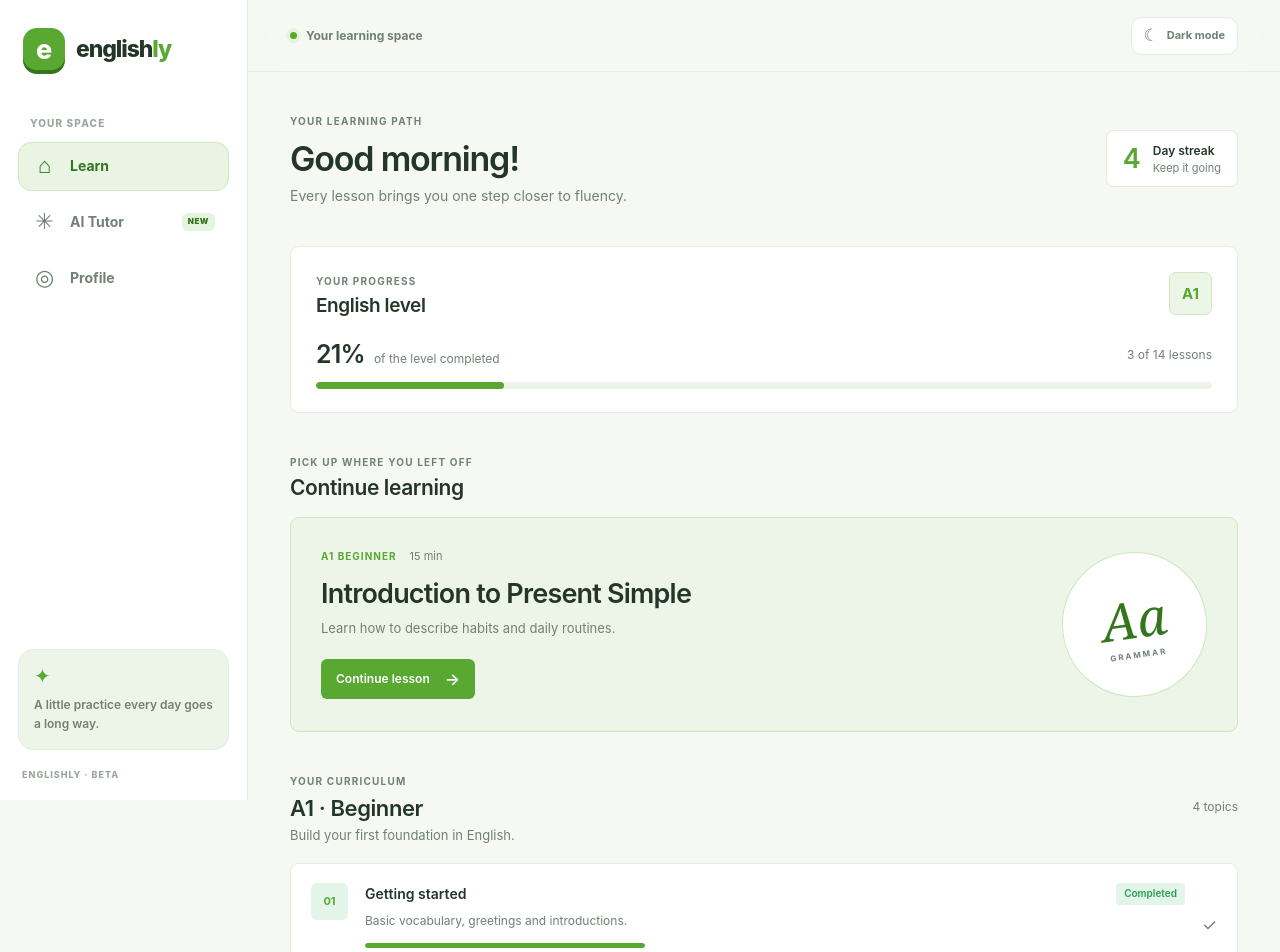
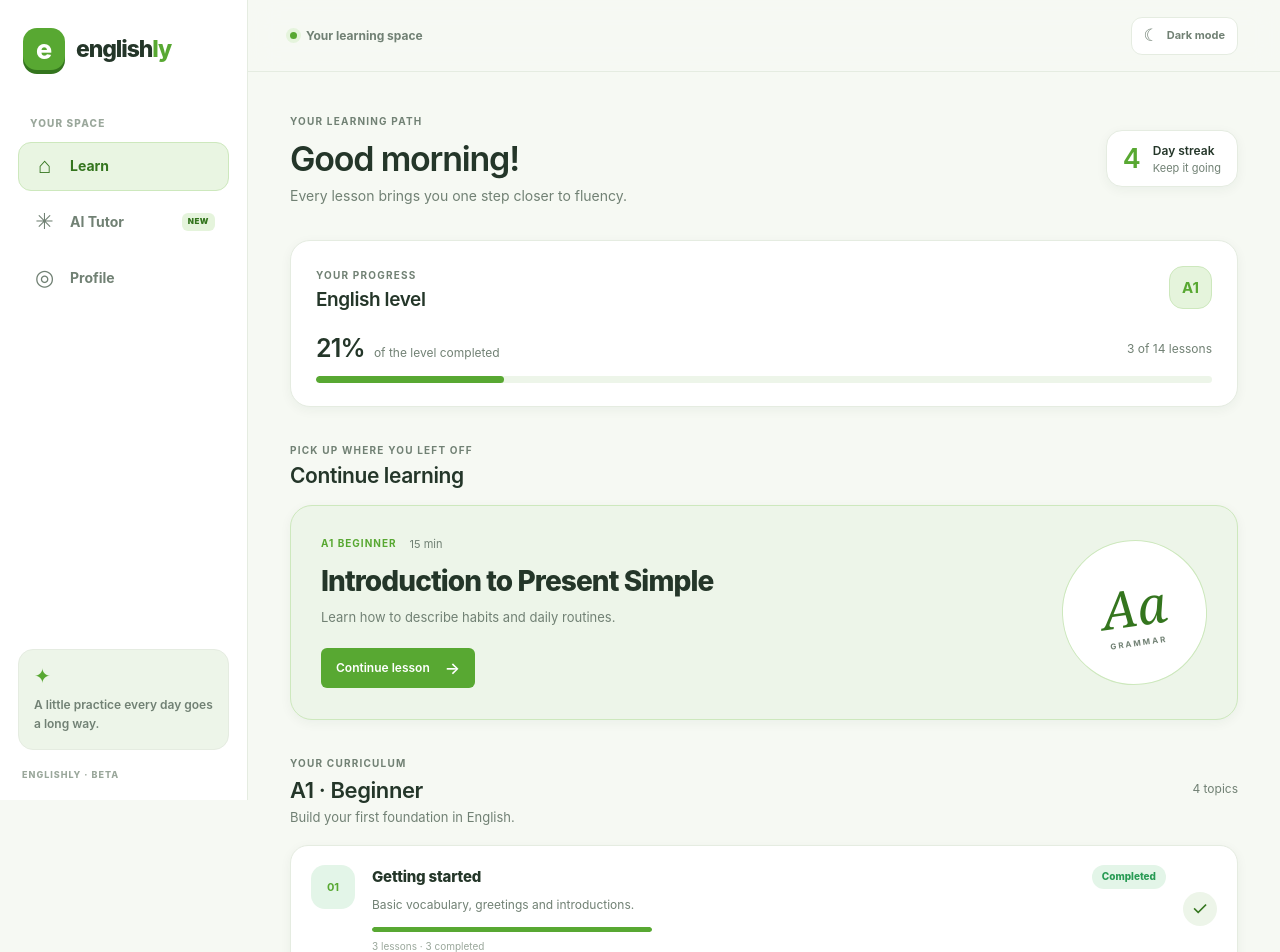
Before and after one commit to madaraFlovv/english-learning-platform, a React (Vite) app in the folder frontend/: page / in a window 1280 px wide. Shown: the top 952 px of the page. Built offline with nearby package versions, Linux system fonts and the light colour scheme.

Commit message:
style: refine roadmap cards and learning layout

```diff
--- a/frontend/src/pages/LandingPage/LandingPage.module.css
+++ b/frontend/src/pages/LandingPage/LandingPage.module.css
@@ -1,7 +1,7 @@
 .roadmap-page {
   display: flex;
   flex-direction: column;
-  gap: 38px;
+  gap: 32px;
   padding-bottom: 30px;
 }
 
@@ -42,8 +42,9 @@
   gap: 12px;
   padding: 12px 16px;
   border: 1px solid var(--color-border);
-  border-radius: 8px;
+  border-radius: 16px;
   background: var(--color-surface);
+  box-shadow: var(--shadow-card);
 }
 
 .streak-number {
@@ -74,8 +75,9 @@
 .progress-section {
   padding: 23px 25px;
   border: 1px solid var(--color-border);
-  border-radius: 9px;
+  border-radius: 20px;
   background: var(--color-surface);
+  box-shadow: var(--shadow-card);
 }
 
 .progress-heading,
@@ -101,8 +103,8 @@
   width: 43px;
   height: 43px;
   border: 1px solid var(--color-primary-border);
-  border-radius: 7px;
-  background: var(--color-surface-soft);
+  border-radius: 14px;
+  background: var(--color-primary-soft);
   color: var(--color-primary);
   font-size: 15px;
   font-weight: 700;
@@ -167,8 +169,9 @@
   padding: 27px 30px;
   overflow: hidden;
   border: 1px solid var(--color-primary-border);
-  border-radius: 9px;
+  border-radius: 22px;
   background: var(--color-surface-soft);
+  box-shadow: var(--shadow-card);
 }
 
 .lesson-info {
@@ -196,9 +199,9 @@
 .lesson-info h3 {
   margin: 15px 0 8px;
   color: var(--color-text-primary);
-  font-size: 27px;
-  font-weight: 600;
-  letter-spacing: -0.8px;
+  font-size: 28px;
+  font-weight: 800;
+  letter-spacing: -0.9px;
 }
 
 .lesson-info p {
@@ -303,18 +306,26 @@
   gap: 17px;
   padding: 19px 20px;
   border: 1px solid var(--color-border);
-  border-radius: 8px;
+  border-radius: 18px;
   background: var(--color-surface);
-  transition: border-color 160ms ease;
+  box-shadow: var(--shadow-card);
+  transition: transform 160ms ease, border-color 160ms ease, background 160ms ease, box-shadow 160ms ease;
+}
+
+.topic-card:hover {
+  transform: translateY(-2px);
+  border-color: var(--color-primary-border);
+  background: var(--color-surface-hover);
+  box-shadow: var(--shadow-card-hover);
 }
 
 .topic-number {
   display: grid;
   place-items: center;
   flex-shrink: 0;
-  width: 37px;
-  height: 37px;
-  border-radius: 6px;
+  width: 44px;
+  height: 44px;
+  border-radius: 14px;
   background: var(--color-surface-soft);
   color: var(--color-text-secondary);
   font-size: 11px;
@@ -350,8 +361,9 @@
 .topic-title-row h3 {
   margin: 0;
   color: var(--color-text-primary);
-  font-size: 14px;
-  font-weight: 600;
+  font-size: 15px;
+  font-weight: 800;
+  letter-spacing: -0.2px;
 }
 
 .topic-content p {
@@ -363,10 +375,10 @@
 
 .topic-status {
   flex-shrink: 0;
-  padding: 5px 8px;
-  border-radius: 4px;
+  padding: 6px 10px;
+  border-radius: var(--radius-pill);
   font-size: 10px;
-  font-weight: 600;
+  font-weight: 800;
 }
 
 .completed-status {
@@ -409,10 +421,21 @@
 }
 
 .topic-arrow {
+  display: grid;
+  width: 34px;
+  height: 34px;
+  place-items: center;
   align-self: center;
   flex-shrink: 0;
-  color: var(--color-text-secondary);
-  font-size: 17px;
+  border-radius: 50%;
+  background: var(--color-surface-soft);
+  color: var(--color-primary-strong);
+  font-size: 19px;
+  transition: transform 160ms ease;
+}
+
+.topic-card:hover .topic-arrow {
+  transform: translateX(3px);
 }
 
 .locked-topic .topic-arrow {
```
